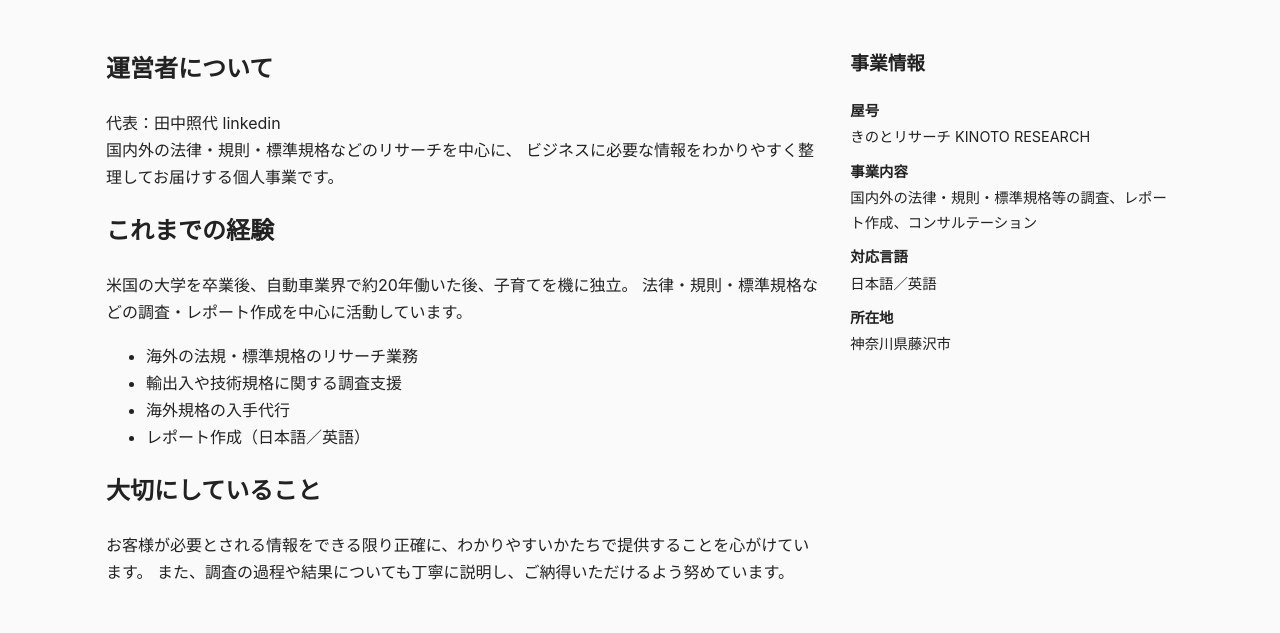
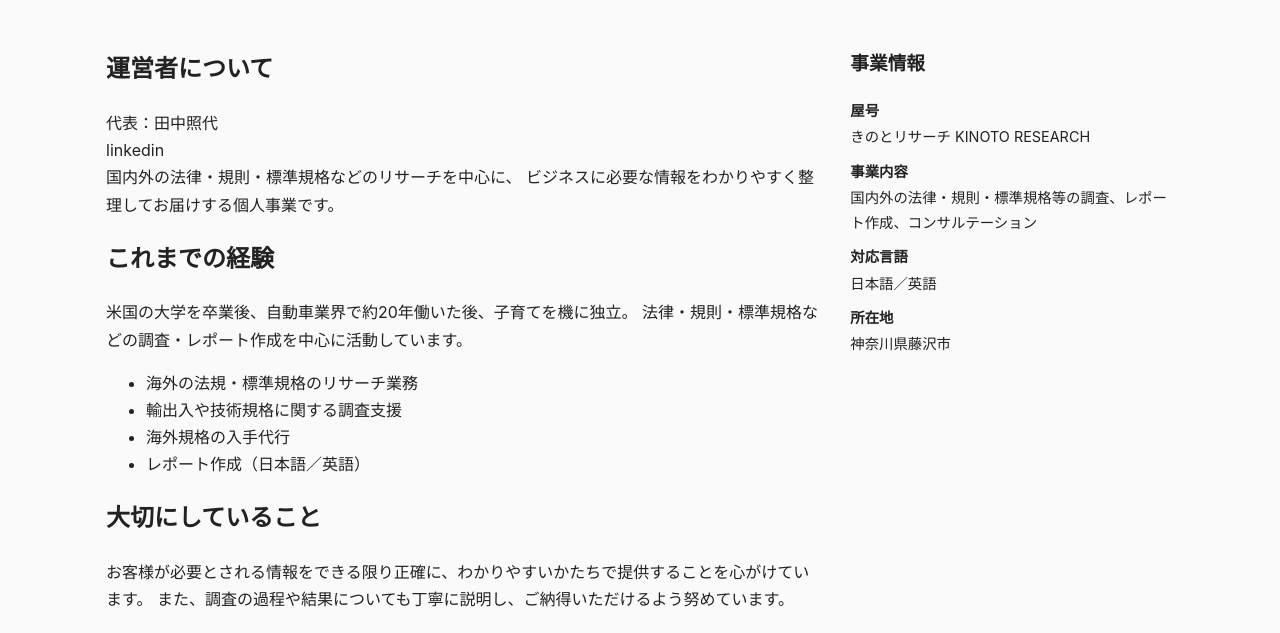
Before and after one commit to kinoto-r/kinoto-research, a plain HTML site: page about/index.html in a window 1280 px wide. Shown: the part 167-800 px from the top of the page. Drawn offline with Linux system fonts and the light colour scheme.

Commit message:
about index.html modified

```diff
--- a/about/index.html
+++ b/about/index.html
@@ -22,7 +22,7 @@
                     <div class="profile-main">
                         <h2>運営者について</h2>
                         <p>
-                            代表：田中照代 <a href="www.linkedin.com/in/t-t-23b43b291">linkedin</a><br>
+                            代表：田中照代<br><a href="www.linkedin.com/in/t-t-23b43b291">linkedin</a><br>
                             国内外の法律・規則・標準規格などのリサーチを中心に、
                             ビジネスに必要な情報をわかりやすく整理してお届けする個人事業です。
                         </p>
```
